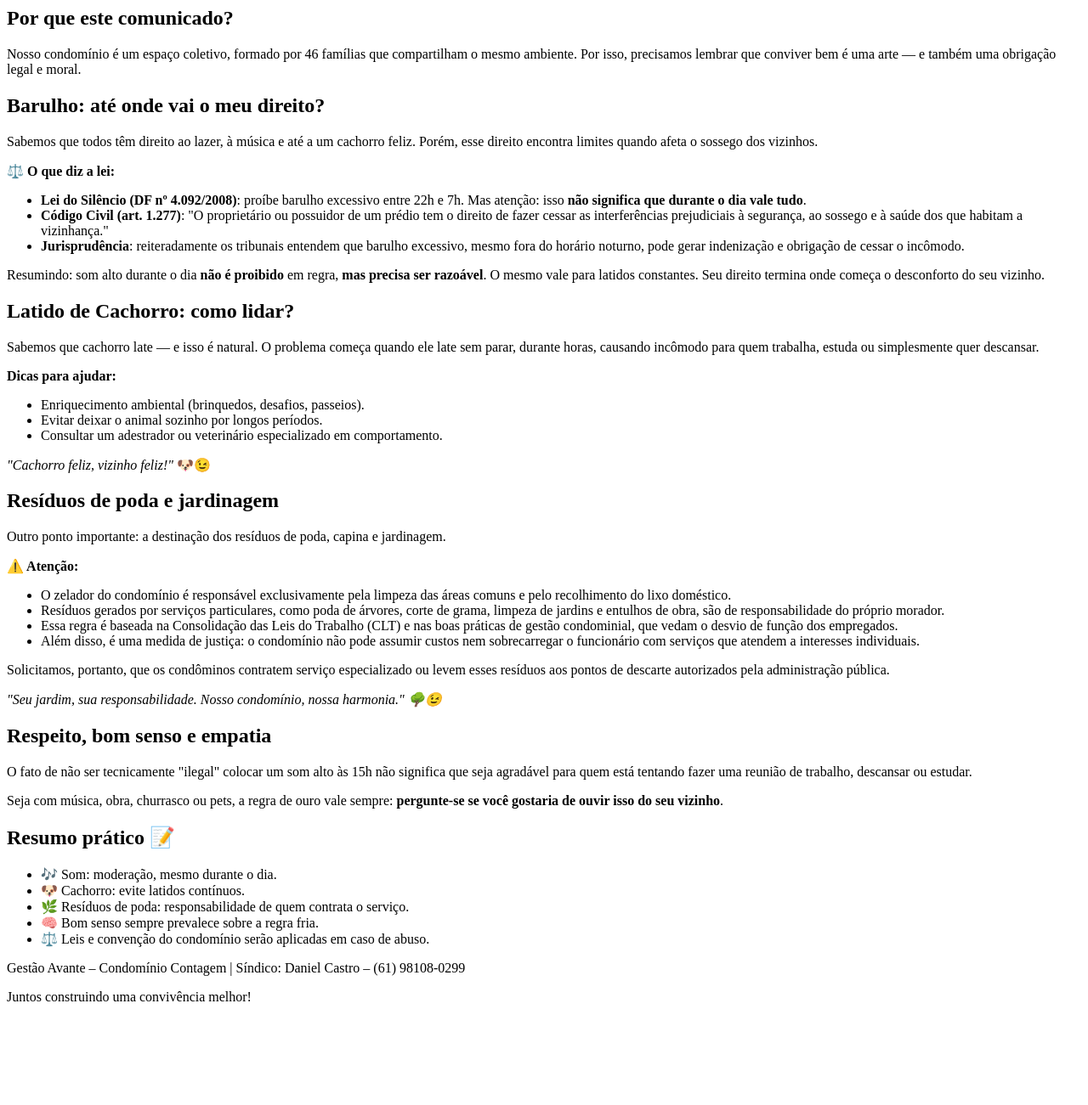
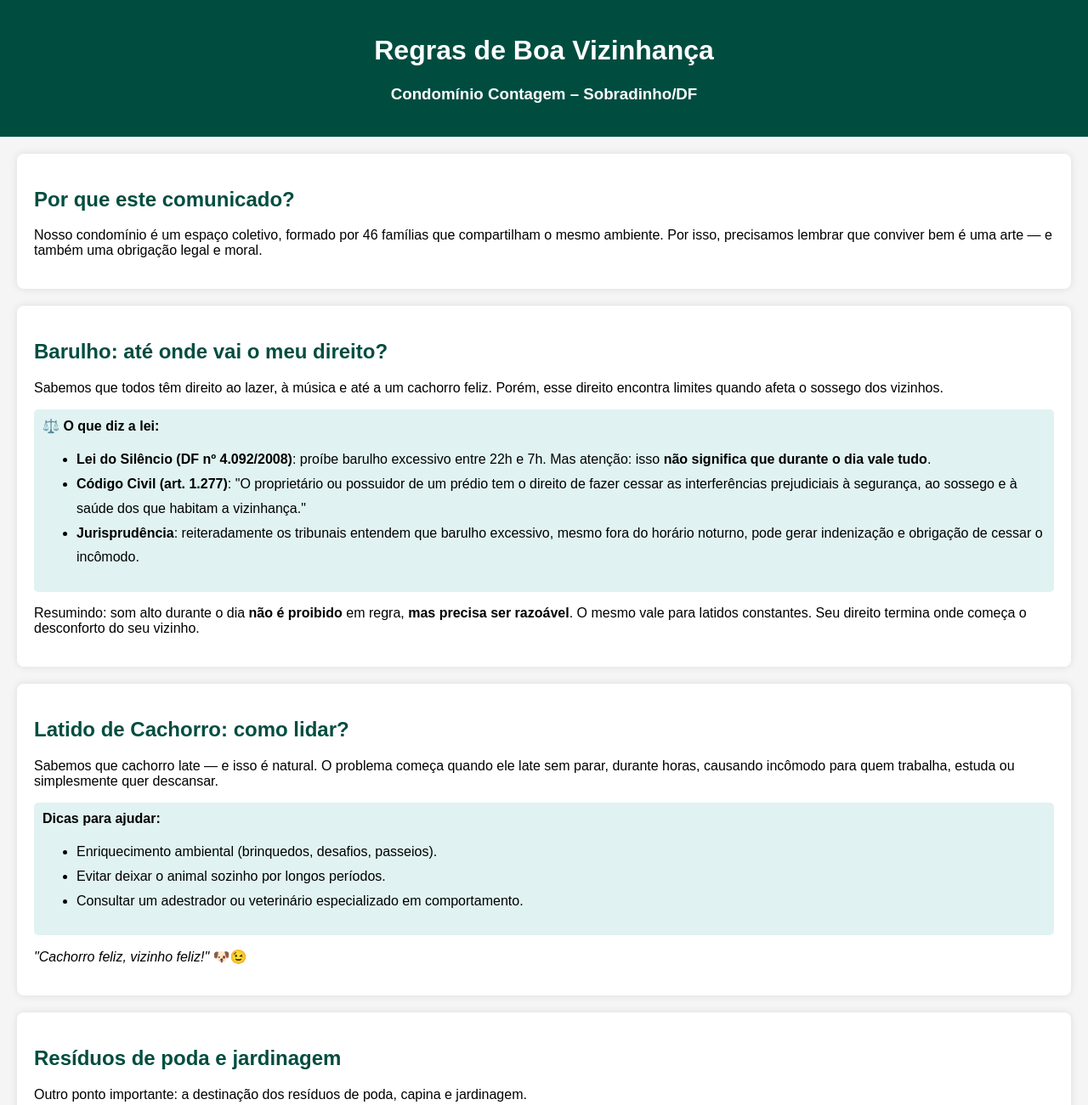
Before and after one commit to totroi/site-condominio-contagem, a plain HTML site: page index.html in a window 1280 px wide. Shown: the top 1301 px of the page at 85% size. Before the commit the page ends 1199 px from the top, so only its background shows below. Drawn offline with Linux system fonts and the light colour scheme.

Commit message:
Update index.html

```diff
--- a/index.html
+++ b/index.html
@@ -1,3 +1,54 @@
+<!DOCTYPE html>
+<html lang="pt-br">
+<head>
+    <meta charset="UTF-8">
+    <meta name="viewport" content="width=device-width, initial-scale=1.0">
+    <title>Convivência no Condomínio Contagem</title>
+    <style>
+        body {
+            font-family: Arial, sans-serif;
+            background-color: #f5f5f5;
+            margin: 0;
+            padding: 0;
+        }
+        header {
+            background-color: #004d40;
+            color: white;
+            padding: 20px;
+            text-align: center;
+        }
+        section {
+            padding: 20px;
+            background-color: white;
+            margin: 20px;
+            border-radius: 8px;
+            box-shadow: 0 0 10px rgba(0,0,0,0.1);
+        }
+        h2 {
+            color: #004d40;
+        }
+        footer {
+            background-color: #004d40;
+            color: white;
+            text-align: center;
+            padding: 10px;
+        }
+        ul {
+            line-height: 1.8;
+        }
+        .resumo {
+            background-color: #e0f2f1;
+            padding: 10px;
+            border-radius: 5px;
+        }
+    </style>
+</head>
+<body>
+    <header>
+        <h1>Regras de Boa Vizinhança</h1>
+        <h3>Condomínio Contagem – Sobradinho/DF</h3>
+    </header>
+
 <section>
     <h2>Por que este comunicado?</h2>
     <p>Nosso condomínio é um espaço coletivo, formado por 46 famílias que compartilham o mesmo ambiente. Por isso, precisamos lembrar que conviver bem é uma arte — e também uma obrigação legal e moral.</p>
@@ -70,3 +121,5 @@
     <p>Gestão Avante – Condomínio Contagem | Síndico: Daniel Castro – (61) 98108-0299</p>
     <p>Juntos construindo uma convivência melhor!</p>
 </footer>
+</body>
+</html>
```
